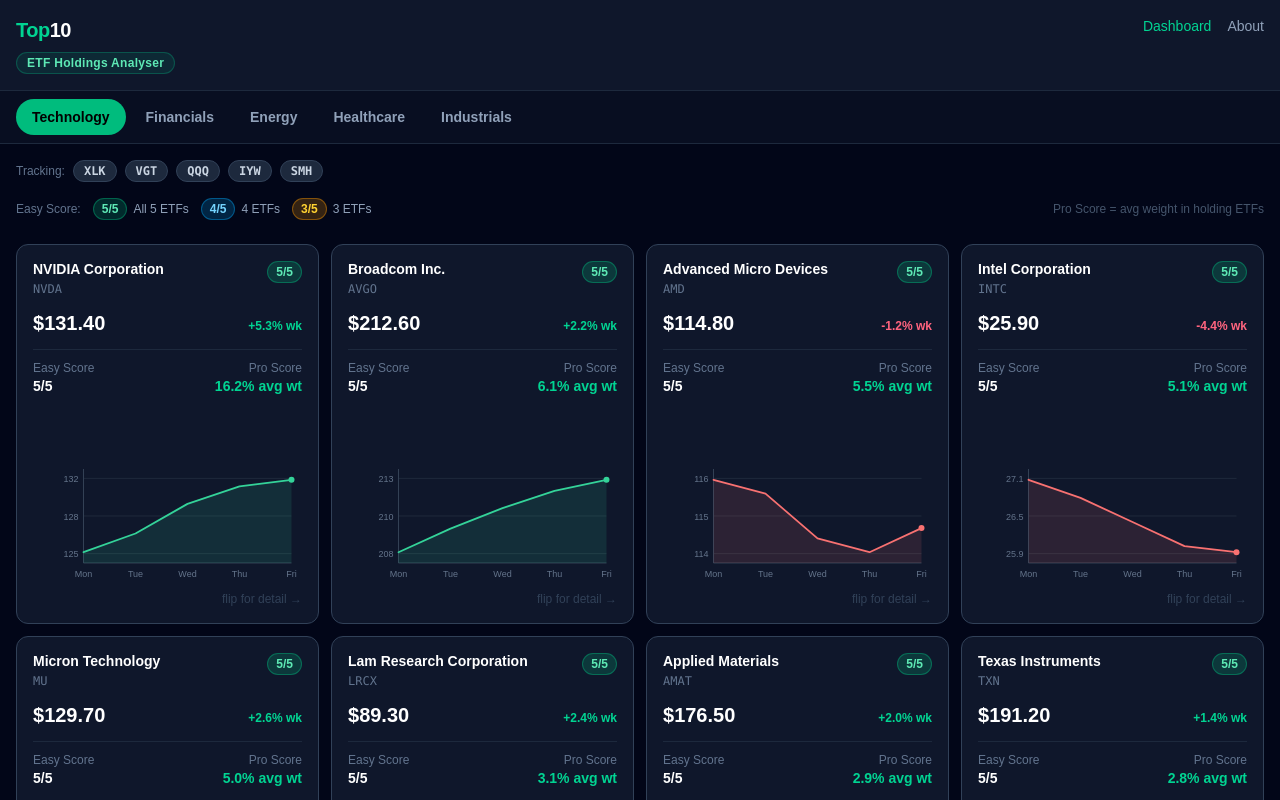
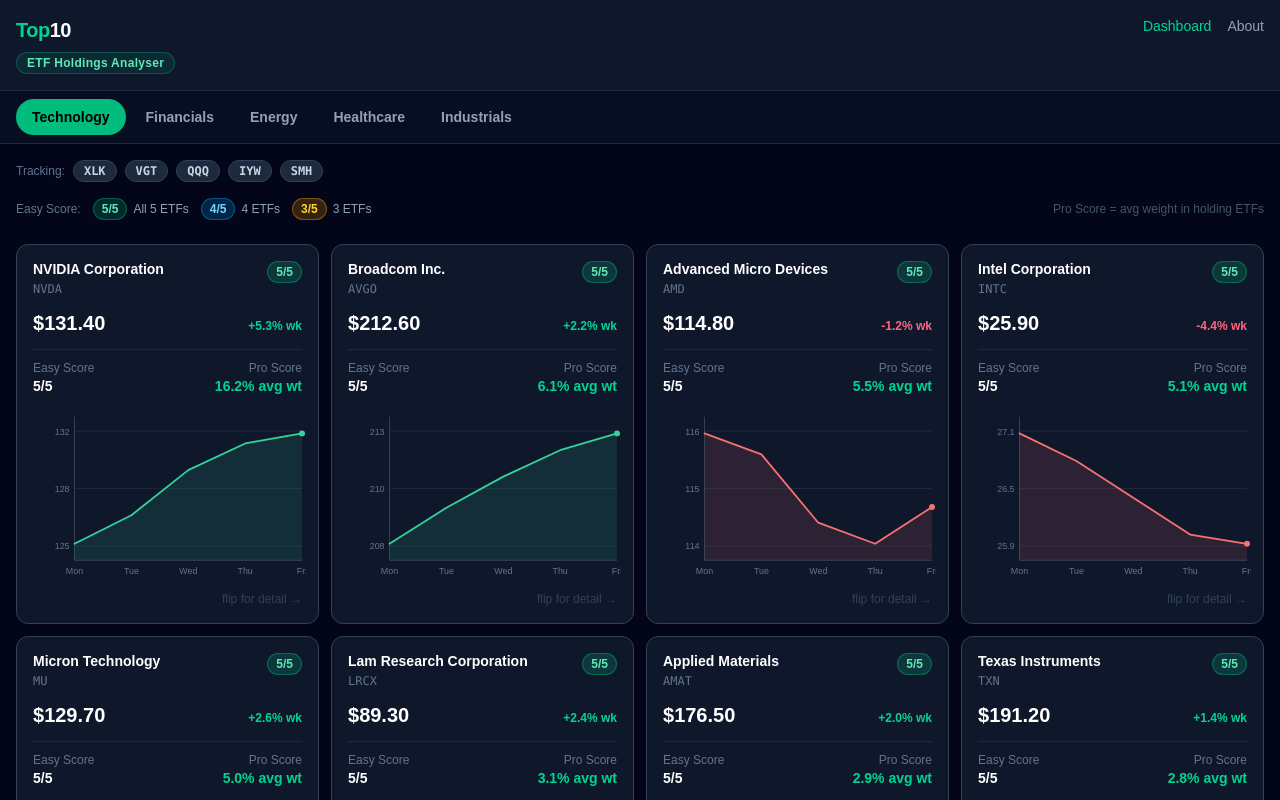
Before and after one commit to spready2026io-lgtm/top10, a Next.js app: page / in a window 1280 px wide. Shown: the top 800 px of the page. Built offline with nearby package versions, Linux system fonts and the light colour scheme.

Commit message:
feat: enlarge mini chart height 120->175 to fill available tile space

```diff
--- a/app/page.tsx
+++ b/app/page.tsx
@@ -132,8 +132,8 @@
 function MiniChart({ prices, positive }: { prices: number[]; positive: boolean }) {
   if (!prices || prices.length < 2) return null;
 
-  const VW = 260; const VH = 120;
-  const padL = 46; const padR = 6; const padT = 6; const padB = 20;
+  const VW = 280; const VH = 175;
+  const padL = 46; const padR = 4; const padT = 8; const padB = 22;
   const chartW = VW - padL - padR;
   const chartH = VH - padT - padB;
 
@@ -163,7 +163,7 @@
   const xLabels = ['Mon', 'Tue', 'Wed', 'Thu', 'Fri'];
 
   return (
-    <svg viewBox={`0 0 ${VW} ${VH}`} width="100%" height={VH}>
+    <svg viewBox={`0 0 ${VW} ${VH}`} width="100%" height={VH} style={{ display: 'block' }}>
       {/* Horizontal grid lines */}
       {yTicks.map((tick, i) => (
         <line key={i} x1={padL} y1={toY(tick)} x2={VW - padR} y2={toY(tick)}
```
